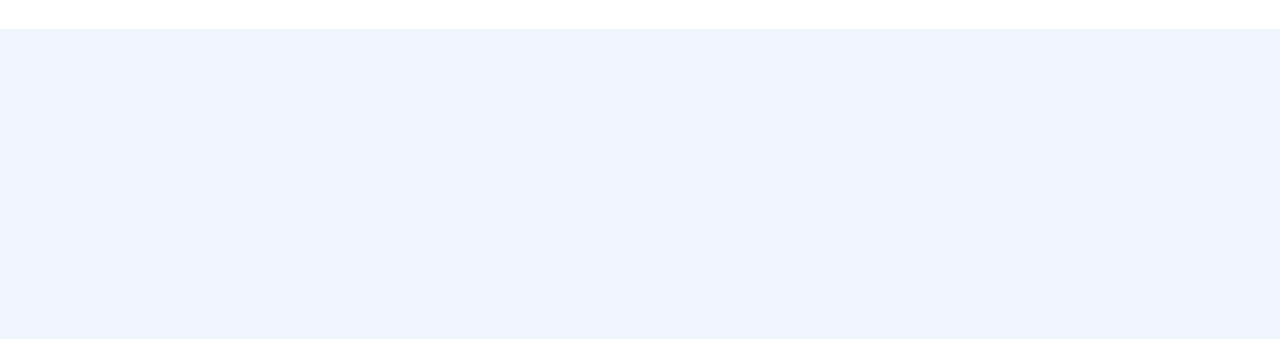
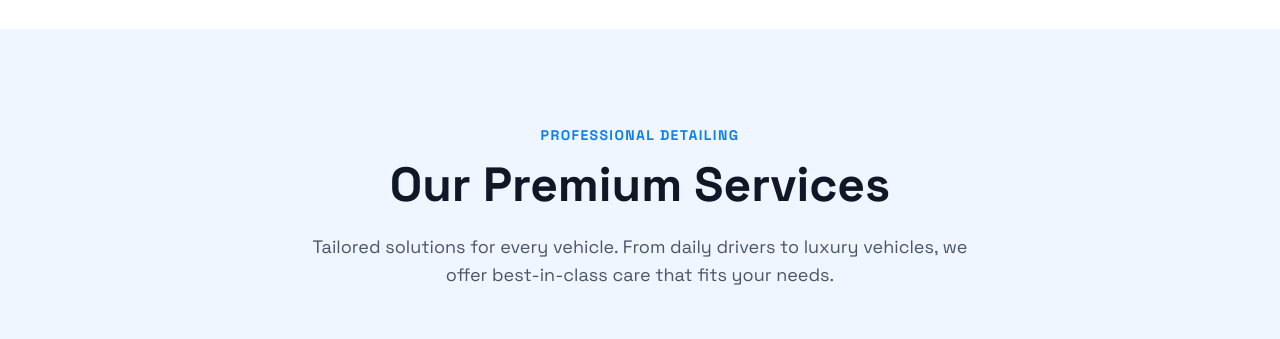
Before and after one commit to Tanvir-7793/car-style, a Next.js app: page / in a window 1280 px wide. Shown: the part 1640-1979 px from the top of the page. Built offline with nearby package versions, Linux system fonts and the light colour scheme.

Commit message:
adding Services page and update contact info3

```diff
--- a/components/PremiumServices.tsx
+++ b/components/PremiumServices.tsx
@@ -3,7 +3,6 @@ import React from "react";
 import Image from "next/image";
 import Link from "next/link";
 import { CheckCircle2, ChevronRight, Plus } from "lucide-react";
-import ScrollFloat from "./ScrollFloat";
 
 const premiumServices = [
     {
@@ -108,19 +107,11 @@ const PremiumServices = ({ view = "home" }: { view?: "home" | "full" }) => {
         <section id="services" className={`py-24 ${isFull ? 'bg-transparent' : 'bg-blue-50'}`}>
             <div className="max-w-7xl mx-auto px-8">
                 <div className="text-center max-w-3xl mx-auto mb-16 flex flex-col items-center">
-                    <ScrollFloat
-                        animationDuration={0.1}
-                        ease='back.inOut(2)'
-                        scrollStart='center bottom+=50%'
-                        scrollEnd='bottom bottom-=50%'
-                        stagger={0.03}
-                    >
-                        <span className="text-primary font-bold uppercase tracking-widest text-sm block mb-4">Professional Detailing</span>
-                        <h2 className="text-4xl md:text-5xl font-bold mb-6">Our Premium Services</h2>
-                        <p className="text-gray-600 text-lg max-w-2xl">
-                            Tailored solutions for every vehicle. From daily drivers to luxury vehicles, we offer best-in-class care that fits your needs.
-                        </p>
-                    </ScrollFloat>
+                    <span className="text-primary font-bold uppercase tracking-widest text-sm block mb-4">Professional Detailing</span>
+                    <h2 className="text-4xl md:text-5xl font-bold mb-6">Our Premium Services</h2>
+                    <p className="text-gray-600 text-lg max-w-2xl">
+                        Tailored solutions for every vehicle. From daily drivers to luxury vehicles, we offer best-in-class care that fits your needs.
+                    </p>
                 </div>
 
                 <div className={`grid grid-cols-1 ${isFull ? 'md:grid-cols-3' : 'md:grid-cols-2'} gap-8 transition-all duration-500`}>
```
